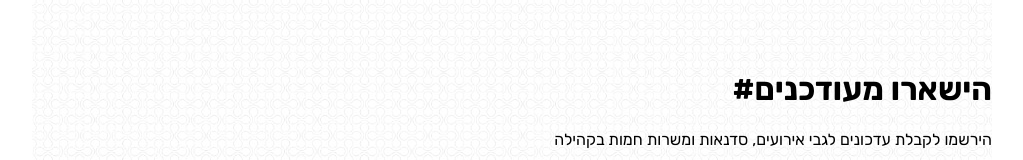
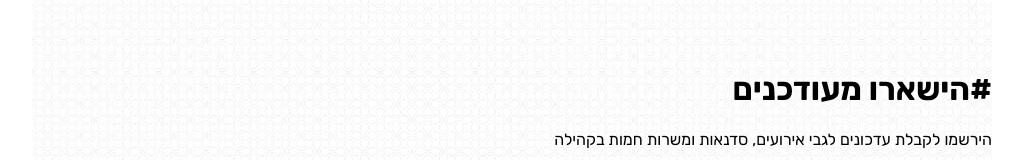
Before and after one commit to avraham186/coola-like, a React (Create React App) app: page /#/ in a window 1280 px wide. Shown: the part 1989-2149 px from the top of the page, without its empty margins (128-1151 px from the left). Built offline with nearby package versions, Linux system fonts and the light colour scheme.

Commit message:
pull current branch

```diff
--- a/src/cmps/home_page/Subscribe.jsx
+++ b/src/cmps/home_page/Subscribe.jsx
@@ -11,7 +11,7 @@ export const Subscribe = () => {
     }
     return (
         <div className="subscribe flex column">
-            <h1 className="stay-update">הישארו מעודכנים#</h1>
+            <h1 className="stay-update">#הישארו מעודכנים</h1>
             <span>הירשמו לקבלת עדכונים לגבי אירועים, סדנאות ומשרות חמות בקהילה</span>
             <br />
             <div className="input-and-btn">
```
Also changed, not shown: 1 other file (tests, documents, lock files or other folders).
